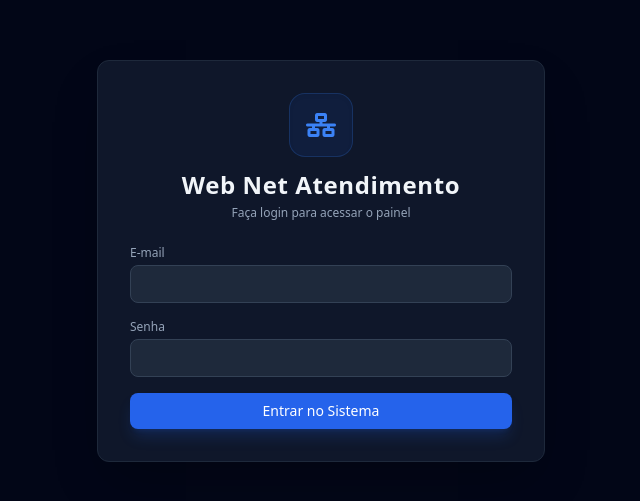
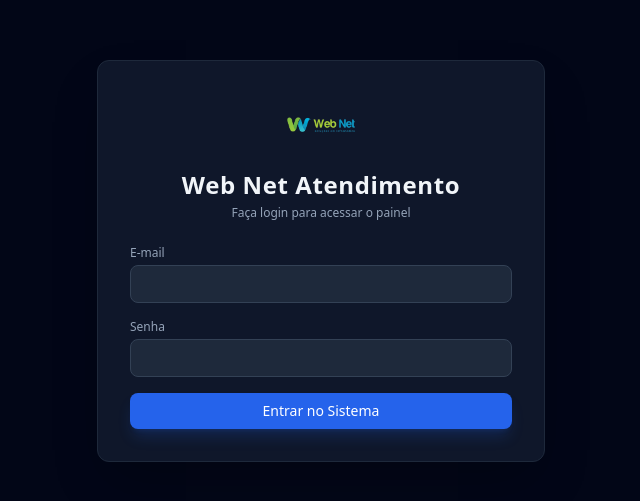
Before and after one commit to igorgusdie-alt/whats, a website: page public/index.html in a window 1280 px wide. Shown: the part 139-640 px from the top of the page, without its empty margins (319-959 px from the left). Drawn offline with nearby package versions, Linux system fonts and the light colour scheme.

Commit message:
Atualiza tela de login e sidebar com a logo

```diff
--- a/public/index.html
+++ b/public/index.html
@@ -14,10 +14,8 @@
     <div id="login-screen" class="flex items-center justify-center h-full bg-slate-950 absolute inset-0 z-50">
         <div class="bg-slate-900 p-8 rounded-xl shadow-2xl border border-slate-800 w-full max-w-md">
             <div class="text-center mb-6 flex flex-col items-center">
-                <!-- LOGO: Altere o src abaixo para o nome do seu arquivo local (ex: logo.png) ou link direto -->
-                <div class="w-16 h-16 bg-blue-600/10 border border-blue-500/20 rounded-2xl flex items-center justify-center mb-3 text-blue-500 text-2xl shadow-inner">
-                    <i class="fa-solid fa-network-wired"></i>
-                </div>
+                <!-- LOGO DA TELA DE LOGIN -->
+                <img src="logo.png" alt="Web Net Logo" class="h-16 object-contain mb-3" onerror="this.onerror=null; this.src='https://via.placeholder.com/150?text=Web+Net';">
                 <h1 class="text-2xl font-bold tracking-wide">Web Net Atendimento</h1>
                 <p class="text-xs text-slate-400 mt-1">Faça login para acessar o painel</p>
             </div>
@@ -43,9 +41,8 @@
         <aside class="w-64 bg-slate-950 border-r border-slate-800 flex flex-col justify-between">
             <div>
                 <div class="p-4 border-b border-slate-800 flex items-center gap-3">
-                    <div class="w-8 h-8 bg-blue-600/10 border border-blue-500/20 rounded-lg flex items-center justify-center text-blue-500 text-sm">
-                        <i class="fa-solid fa-network-wired"></i>
-                    </div>
+                    <!-- LOGO DA SIDEBAR -->
+                    <img src="logo.png" alt="Web Net Logo" class="h-8 object-contain" onerror="this.onerror=null; this.src='https://via.placeholder.com/100?text=Web+Net';">
                     <span class="font-bold text-sm tracking-tight text-slate-200">Painel Web Net</span>
                 </div>
                 <nav class="p-3 space-y-1">
```
Also changed, not shown: public/logo.png (added).
